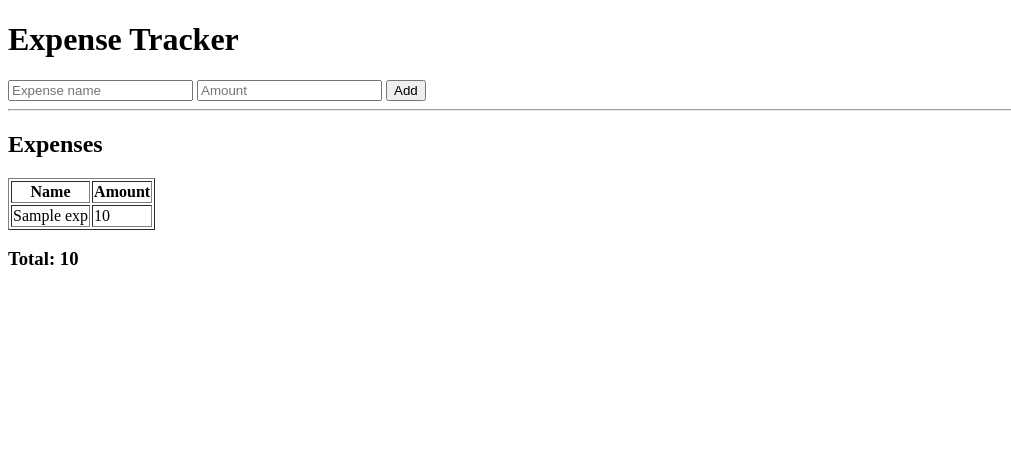
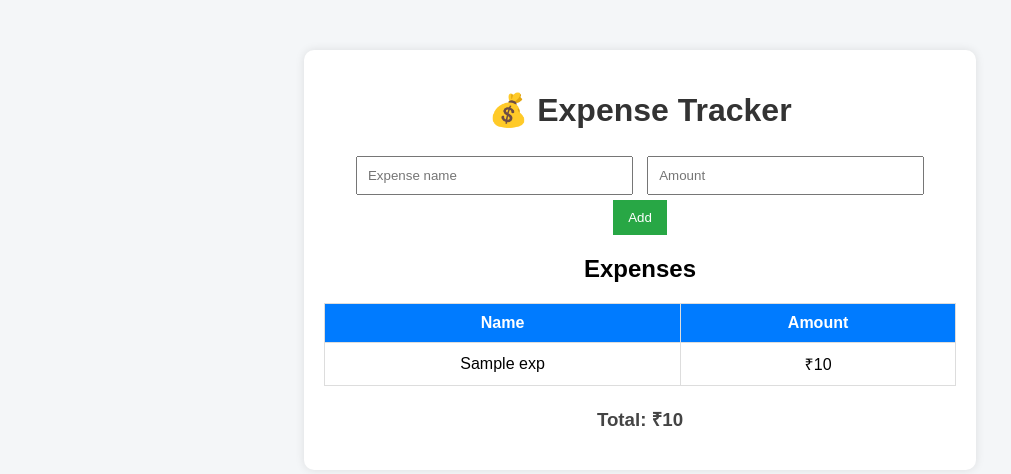
Before and after one commit to Ruthvik-Cherukuri/expense-web, a Flask app: template templates/index.html in a window 1280 px wide. Shown: the top 474 px of the page, without its empty margins (0-1011 px from the left). Run offline with Flask 3, Linux system fonts and the light colour scheme; the template is opened without the code that fills it: most values are stand-ins (such as "Sample title", 1, 10 or a date in 2020).

Commit message:
UI upgrade with CSS

```diff
--- /dev/null
+++ b/static/style.css
@@ -0,0 +1,61 @@
+body {
+    font-family: Arial, sans-serif;
+    background: #f4f6f8;
+}
+
+.container {
+    width: 50%;
+    margin: 50px auto;
+    background: white;
+    padding: 20px;
+    border-radius: 10px;
+    box-shadow: 0 0 10px rgba(0,0,0,0.1);
+    text-align: center;
+}
+
+h1 {
+    color: #333;
+}
+
+.form input {
+    padding: 10px;
+    margin: 5px;
+    width: 40%;
+}
+
+.form button {
+    padding: 10px 15px;
+    background: #28a745;
+    color: white;
+    border: none;
+    cursor: pointer;
+}
+
+.form button:hover {
+    background: #218838;
+}
+
+table {
+    width: 100%;
+    margin-top: 20px;
+    border-collapse: collapse;
+}
+
+table, th, td {
+    border: 1px solid #ddd;
+}
+
+th {
+    background: #007bff;
+    color: white;
+    padding: 10px;
+}
+
+td {
+    padding: 10px;
+}
+
+h3 {
+    margin-top: 20px;
+    color: #444;
+}
--- a/templates/index.html
+++ b/templates/index.html
@@ -2,22 +2,23 @@
 <html>
 <head>
     <title>Expense Tracker</title>
+    <link rel="stylesheet" href="{{ url_for('static', filename='style.css') }}">
 </head>
 <body>
 
-<h1>Expense Tracker</h1>
+<div class="container">
 
-<form method="POST">
+<h1>💰 Expense Tracker</h1>
+
+<form method="POST" class="form">
     <input type="text" name="name" placeholder="Expense name" required>
     <input type="number" name="amount" placeholder="Amount" required>
     <button type="submit">Add</button>
 </form>
 
-<hr>
-
 <h2>Expenses</h2>
 
-<table border="1">
+<table>
 <tr>
     <th>Name</th>
     <th>Amount</th>
@@ -26,13 +27,15 @@
 {% for exp in expenses %}
 <tr>
     <td>{{ exp.name }}</td>
-    <td>{{ exp.amount }}</td>
+    <td>₹{{ exp.amount }}</td>
 </tr>
 {% endfor %}
 
 </table>
 
-<h3>Total: {{ total }}</h3>
+<h3>Total: ₹{{ total }}</h3>
+
+</div>
 
 </body>
 </html>
```
